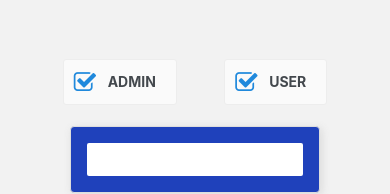
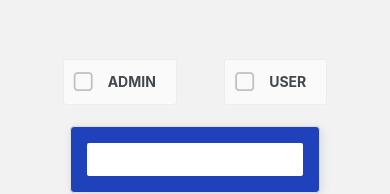
Before and after one commit to Alym62/authNative, a React Native app: screen /Register in a window 390 px wide. Shown: the part 407-601 px from the top of the page. Built offline with nearby package versions, Linux system fonts and the light colour scheme.

Commit message:
TCP Ajustado. Método para registrar as roles ajustadas como o Back-end espera. Aplicação mobile se comunicando com o Back-end com sucesso e fazendo autenticação. Falta fazer algumas otimizações.

```diff
--- a/src/screens/login/Login.tsx
+++ b/src/screens/login/Login.tsx
@@ -9,7 +9,8 @@ const Login = () => {
     const [inputOneLogin, setInputOneLogin] = useState(usuario.username);
     const [inputTwoLogin, setInputTwoLogin] = useState(usuario.password);
 
-    const API_URL = "http://192.168.15.110:8080/api/v1/auth/";
+    // TODO: Sempre checar o TCP em que ele está abrindo.
+    const API_URL = "http://192.168.15.111:8080/api/v1/auth/";
 
     const handlerLogin = async () => {
         try {
--- a/src/screens/register/Register.tsx
+++ b/src/screens/register/Register.tsx
@@ -12,9 +12,10 @@ const Register = () => {
 
     const [inputOne, setInputOne] = useState(usuario.username);
     const [inputTwo, setInputTwo] = useState(usuario.password);
-    const [selectedRoles, setSelectedRoles] = useState(rolesList);
+    const [selectedRole, setSelectedRole] = useState("");
 
-    const API_URL = "http://192.168.15.110:8080/api/v1/auth/";
+    // TODO: Sempre checar o TCP em que ele está abrindo.
+    const API_URL = "http://192.168.15.111:8080/api/v1/auth/";
 
 
     const handlerRegister = async () => {
@@ -22,7 +23,7 @@ const Register = () => {
             await axios.post(`${API_URL}registro`, {
                 username: inputOne,
                 password: inputTwo,
-                roles: selectedRoles
+                role: selectedRole
             });
         } catch (error) {
             console.error('Erro: ', error);
@@ -50,13 +51,8 @@ const Register = () => {
                     <CheckBox
                         key={index}
                         title={role}
-                        checked={selectedRoles.includes(role)}
-                        onPress={() => {
-                            const updatedRoles = selectedRoles.includes(role)
-                                ? selectedRoles.filter(selectedRole => selectedRole !== role)
-                                : [...selectedRoles, role];
-                            setSelectedRoles(updatedRoles);
-                        }}
+                        checked={selectedRole === role}
+                        onPress={() => setSelectedRole(role)}
                     />
                 ))}
             </View>
```
